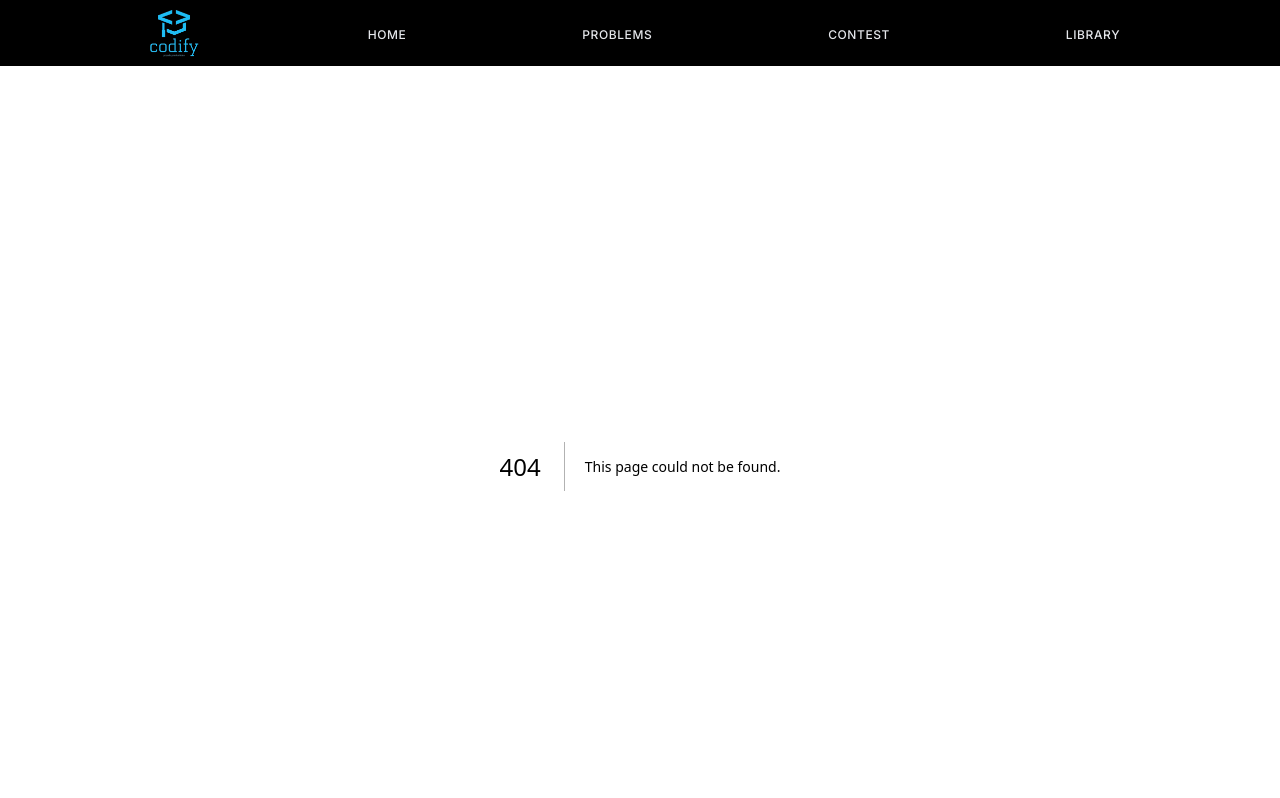
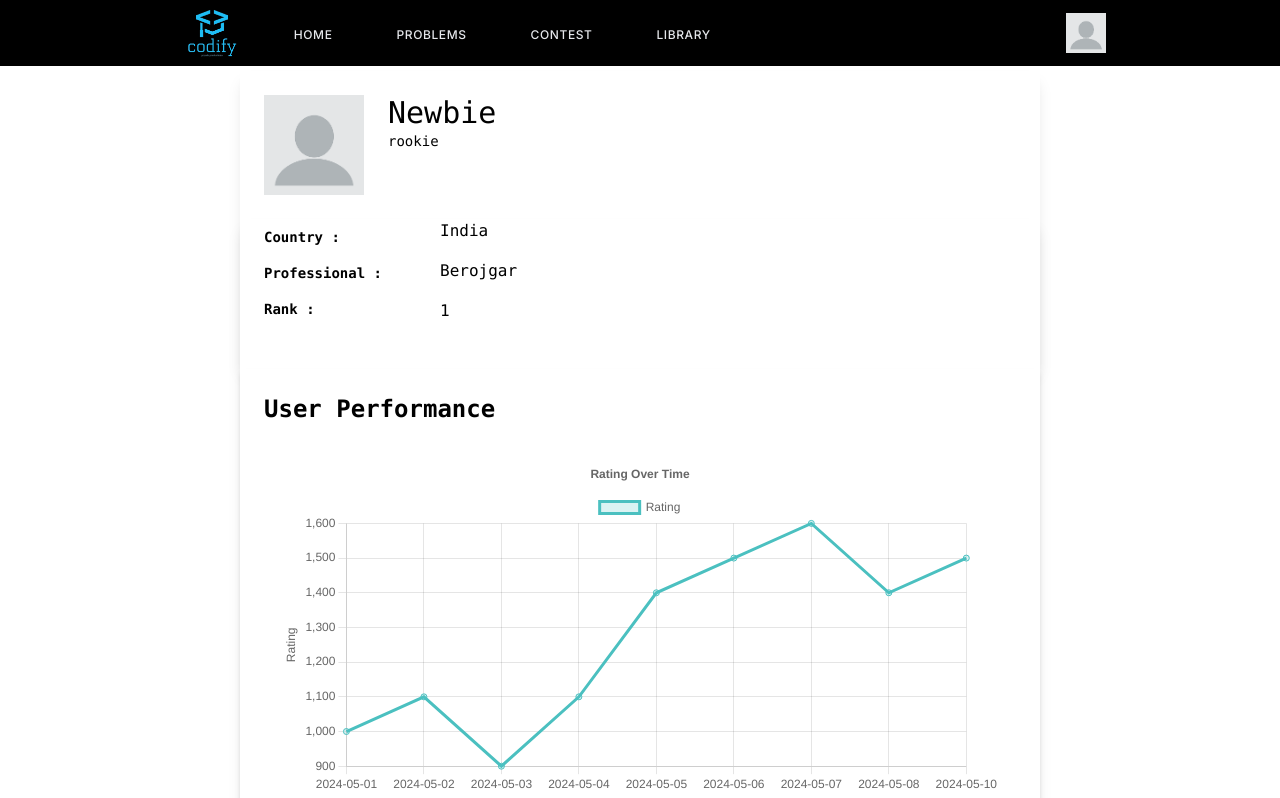
Before and after one commit to Piyush22070/codify-client, a Next.js app: page /profile in a window 1280 px wide. Before the commit this address had no page. Shown: the top 798 px of the page. Built offline with nearby package versions, Linux system fonts and the light colour scheme; no server answers.

Commit message:
Login Connected to front end

```diff
--- a/next.config.mjs
+++ b/next.config.mjs
@@ -1,4 +1,16 @@
 /** @type {import('next').NextConfig} */
-const nextConfig = {};
+const nextConfig = {
+    images: {
+      domains: ['assets.example.com', 'res.cloudinary.com'],
+      remotePatterns: [
+        {
+          protocol: 'https',
+          hostname: 'res.cloudinary.com',
+          port: '',
+          pathname: '/dcyxn1qo5/**',
+        },
+      ],
+    },
+  };
 
-export default nextConfig;
+  export default nextConfig;
--- a/package.json
+++ b/package.json
@@ -21,6 +21,7 @@
     "@splinetool/react-spline": "^3.1.1",
     "@tanstack/react-table": "^8.17.3",
     "axios": "^1.7.2",
+    "chart.js": "^4.4.3",
     "class-variance-authority": "^0.7.0",
     "clsx": "^2.1.1",
     "date-fns": "^3.6.0",
@@ -28,9 +29,12 @@
     "next": "14.2.4",
     "next-themes": "^0.3.0",
     "react": "^18",
+    "react-calendar-heatmap": "^1.9.0",
+    "react-chartjs-2": "^5.2.0",
     "react-circular-progressbar": "^2.1.0",
     "react-day-picker": "^8.10.1",
     "react-dom": "^18",
+    "react-heatmap-grid": "^0.9.0",
     "react-resizable-panels": "^2.0.19",
     "recharts": "^2.12.7",
     "sonner": "^1.5.0",
@@ -40,6 +44,7 @@
   "devDependencies": {
     "@types/node": "^20",
     "@types/react": "^18",
+    "@types/react-calendar-heatmap": "^1.6.7",
     "@types/react-dom": "^18",
     "eslint": "^8",
     "eslint-config-next": "14.2.4",
--- /dev/null
+++ b/src/app/about/page.tsx
@@ -0,0 +1,5 @@
+export default function About(){
+    return <div>
+        This is Aboout Codify
+    </div>
+}
--- /dev/null
+++ b/src/app/components/ActivityHeatMap.tsx
@@ -0,0 +1,75 @@
+"use client"
+import React from 'react';
+import { Line } from 'react-chartjs-2';
+import {
+  Chart as ChartJS,
+  CategoryScale,
+  LinearScale,
+  PointElement,
+  LineElement,
+  Title,
+  Tooltip,
+  Legend,
+} from 'chart.js';
+
+ChartJS.register(CategoryScale, LinearScale, PointElement, LineElement, Title, Tooltip, Legend);
+
+interface GraphProps {
+  data: {
+    rating: any; date: string;
+}[];
+}
+
+const PerformanceGraph: React.FC<GraphProps> = ({ data }) => {
+  if (!data || data.length === 0) {
+    return <div className="text-center text-gray-500">No data available</div>;
+  }
+
+  const chartData = {
+    labels: data.map((item) => item.date),
+    datasets: [
+      {
+        label: 'Rating',
+        data: data.map((item) => item.rating),
+        fill: false,
+        borderColor: 'rgba(75,192,192,1)',
+        backgroundColor: 'rgba(75,192,192,0.2)',
+      },
+    ],
+  };
+
+  const options = {
+    responsive: true,
+    plugins: {
+      legend: {
+        position: 'top' as const,
+      },
+      title: {
+        display: true,
+        text: 'Rating Over Time',
+      },
+    },
+    scales: {
+      x: {
+        title: {
+          display: true,
+          text: 'Date',
+        },
+      },
+      y: {
+        title: {
+          display: true,
+          text: 'Rating',
+        },
+      },
+    },
+  };
+
+  return (
+    <div className="max-w-full lg:max-w-3xl mx-auto p-4">
+      <Line data={chartData} options={options} />
+    </div>
+  );
+};
+
+export default PerformanceGraph;
--- a/src/app/components/Navbar.tsx
+++ b/src/app/components/Navbar.tsx
@@ -1,7 +1,8 @@
-"use client"
+"use client";
 import { useState } from 'react';
 import Link from 'next/link';
 import Image from 'next/image';
+
 
 const Navbar = () => {
   const [isOpen, setIsOpen] = useState(false);
@@ -11,33 +12,78 @@ const Navbar = () => {
   };
 
   return (
-    <div className='bg-black ' >
-    <div className =" bg-black text-white md:p-2 flex justify-end">
-      <ul className=" hidden w-[100%] md:flex items-center justify-evenly">
-      <li className=' flex justify-start'>
-        <Image src="/images/main-logo.png" height={50} width={80} alt={'logo'}/></li>
-        <li><Link href="/" className="hover:bg-gray-700 p-2 rounded px-6 py-3 text-left text-xs font-medium text-gray-200 uppercase tracking-wider">Home</Link></li>
-        <li><Link href="/problems" className="hover:bg-gray-700 p-2 rounded px-6 py-3 text-left text-xs font-medium text-gray-200 uppercase tracking-wider">Problems</Link></li>
-        <li><Link href="/contest" className="hover:bg-gray-700 p-2 rounded px-6 py-3 text-left text-xs font-medium text-gray-200 uppercase tracking-wider">Contest</Link></li>
-        <li><Link href="/library" className="hover:bg-gray-700 p-2 rounded px-6 py-3 text-left text-xs font-medium text-gray-200 uppercase tracking-wider">library</Link></li>
-      </ul>
+    <div className='bg-black flex flex-row justify-between md:justify-evenly p-2 md:items-center'>
 
-
-      <button onClick={toggleMenu}className=" right: 0 md:hidden rounded  p-1"><Image src={'/images/menu1.png'} alt={'menu'} width={30} height={50}/></button>
+      <div>
+      <div className='flex'>
+        <ul className="hidden md:flex items-center space-x-4">
+          <li className='flex'>
+            <Link href="/about"><Image src="/images/main-logo.png" height={50} width={80} alt={'logo'} className='hidden md:block'/></Link>
+          </li>
+          <li>
+            <Link href="/" className="hover:bg-gray-700 p-2 rounded px-6 py-3 text-xs font-medium text-gray-200 uppercase tracking-wider">
+              Home
+            </Link>
+          </li>
+          <li>
+            <Link href="/problems" className="hover:bg-gray-700 p-2 rounded px-6 py-3 text-xs font-medium text-gray-200 uppercase tracking-wider">
+              Problems
+            </Link>
+          </li>
+          <li>
+            <Link href="/contest" className="hover:bg-gray-700 p-2 rounded px-6 py-3 text-xs font-medium text-gray-200 uppercase tracking-wider">
+              Contest
+            </Link>
+          </li>
+          <li>
+            <Link href="/library" className="hover:bg-gray-700 p-2 rounded px-6 py-3 text-xs font-medium text-gray-200 uppercase tracking-wider">
+              Library
+            </Link>
+          </li>
+        </ul>
+      </div>
+      <button onClick={toggleMenu} className="md:hidden">
+        <Image src={'/images/menu1.png'} alt={'menu'} width={30} height={50}/>
+      </button>
       {isOpen && (
-        <div className="absolute top-30 flex left-0 w-full bg-black text-white md:hidden  z-10">
-          <ul className="flex flex-col p-5 gap-4">
-          <li><Link onClick={toggleMenu} href="/" className="hover:bg-gray-700 p-2 rounded px-6 py-3 text-left text-xs font-medium text-gray-200 uppercase tracking-wider">Home</Link></li>
-          <li><Link onClick={toggleMenu} href="/problems" className="hover:bg-gray-700 p-2 rounded px-6 py-3 text-left text-xs font-medium text-gray-200 uppercase tracking-wider">Problems</Link></li>
-          <li><Link onClick={toggleMenu} href="/contest" className="hover:bg-gray-700 p-2 rounded px-6 py-3 text-left text-xs font-medium text-gray-200 uppercase tracking-wider">Contest</Link></li>
-          <li><Link onClick={toggleMenu} href="/library" className="hover:bg-gray-700 p-2 rounded px-6 py-3 text-left text-xs font-medium text-gray-200 uppercase tracking-wider">library</Link></li>
+        <div className="absolute top-12 left-0 w-full bg-black text-white md:hidden z-10 py-2">
+          <ul className="flex flex-col gap-3">
+            <li>
+              <Link onClick={toggleMenu} href="/" className="hover:bg-gray-700 p-2 rounded px-6 py-3 text-xs font-medium text-gray-200 uppercase tracking-wider">
+                Home
+              </Link>
+            </li>
+            <li>
+              <Link onClick={toggleMenu} href="/problems" className="hover:bg-gray-700 p-2 rounded px-6 py-3 text-xs font-medium text-gray-200 uppercase tracking-wider">
+                Problems
+              </Link>
+            </li>
+            <li>
+              <Link onClick={toggleMenu} href="/contest" className="hover:bg-gray-700 p-2 rounded px-6 py-3 text-xs font-medium text-gray-200 uppercase tracking-wider">
+                Contest
+              </Link>
+            </li>
+            <li>
+              <Link onClick={toggleMenu} href="/library" className="hover:bg-gray-700 p-2 rounded px-6 py-3 text-xs font-medium text-gray-200 uppercase tracking-wider">
+                Library
+              </Link>
+            </li>
           </ul>
         </div>
       )}
+      </div>
 
-      <div className=' flex md:hidden  justify-start p-2'>
-        <Image src="/images/main-logo.png" height={35} width={60} alt={'logo'}/></div>
-    </div>
+      <div>
+      <Link href="/about">
+        <Image src="/images/main-logo.png" height={35} width={60} alt={'logo'} className='md:hidden'/>
+      </Link>
+      </div>
+
+      <div className='flex items-end justify-end roud' >
+        <Link href="/profile">
+          <Image src="/images/nominal.png" alt={'nominal'} height={50} width={40}/>
+        </Link>
+      </div>
 
     </div>
   );
--- a/src/app/globals.css
+++ b/src/app/globals.css
@@ -5,3 +5,26 @@ html, body, #root {
     height: 100%;
     width: 100%;
 }
+.color-empty {
+    fill: #ebedf0;
+  }
+
+  .color-scale-0 {
+    fill: #ebedf0;
+  }
+
+  .color-scale-1 {
+    fill: #c6e48b;
+  }
+
+  .color-scale-2 {
+    fill: #7bc96f;
+  }
+
+  .color-scale-3 {
+    fill: #239a3b;
+  }
+
+  .color-scale-4 {
+    fill: #196127;
+  }
--- /dev/null
+++ b/src/app/profile/page.tsx
@@ -0,0 +1,86 @@
+"use client"
+import Image from "next/image"
+import PerformanceGraph from "../components/ActivityHeatMap";
+import axios from "axios";
+import { useState,useEffect } from "react";
+
+export default function Profile(){
+
+const [userdata,setUserdata] = useState({
+        username:"Newbie",
+        country : "India",
+        role :"Berojgar",
+        rank :"1",
+        title :"rookie",
+        avatar: "/images/nominal.png",
+        sampleData :[
+            { date: '2024-05-01', rating: 1000 },
+            { date: '2024-05-02', rating: 1100 },
+            { date: '2024-05-03', rating: 900 },
+            { date: '2024-05-04', rating: 1100 },
+            { date: '2024-05-05', rating: 1400 },
+            { date: '2024-05-06', rating: 1500 },
+            { date: '2024-05-07', rating: 1600 },
+            { date: '2024-05-08', rating: 1400 },
+            { date: '2024-05-10', rating: 1500 },
+          ]
+    })
+    const demo =[
+        { date: '2024-05-01', rating: 1000 },
+        { date: '2024-05-02', rating: 1100 },
+        { date: '2024-05-03', rating: 900 },
+        { date: '2024-05-04', rating: 1100 },
+        { date: '2024-05-05', rating: 1400 },
+        { date: '2024-05-06', rating: 1500 },
+        { date: '2024-05-07', rating: 1600 },
+        { date: '2024-05-08', rating: 1400 },
+        { date: '2024-05-10', rating: 1500 },
+      ]
+
+    const userCrediential =
+    {
+        username: "piyush",
+        password : "123456"
+    }
+
+    useEffect( () => {
+        axios.post("https://codify-kmyn.onrender.com/login",userCrediential)
+        .then((response)=>{
+            setUserdata(response.data.data.user)
+        })
+        .catch((err)=>{console.log("Error while fetching the data from login route")})
+    },[])
+
+
+    return <div className=" flex items-center justify-center px-6">
+        <code>
+        <div className=" md:h-[800px] h-fit  md:w-[800px] w-[400px] mt-[5px] shadow-lg">
+
+            <div className="flex md:flex-row flex-col p-6 ">
+                <div className=" w-[100px] h-[100px]">
+                    <Image src={userdata.avatar} alt="nominal" height={100}  width={100}/>
+                </div>
+                <div className=" w-[500px] px-6 text-3xl">{userdata.username}<p className=" text-sm">{userdata.title}</p></div>
+            </div>
+
+            <div className=" flex flex-row  shadow-lg">
+                <div className=" flex flex-col w-[200px] h-[150px] text-sm gap-4 px-6 py-2 font-bold ">
+                    <div>Country :</div>
+                    <div>Professional :</div>
+                    <div>Rank :</div>
+                </div>
+
+                <div className=" flex flex-col w-[600px] gap-4">
+                    <div>{userdata.country}</div>
+                    <div>{userdata.role}</div>
+                    <div>{userdata.rank}</div>
+                </div>
+            </div>
+        <div className="bg-white shadow-md rounded-lg p-6">
+        <h1 className="text-2xl font-semibold mb-4">User Performance</h1>
+        <PerformanceGraph data={demo} />
+        </div>
+        </div>
+        </code>
+    </div>
+}
```
Also changed, not shown: public/images/nominal.png (added), 1 other file (tests, documents, lock files or other folders).
